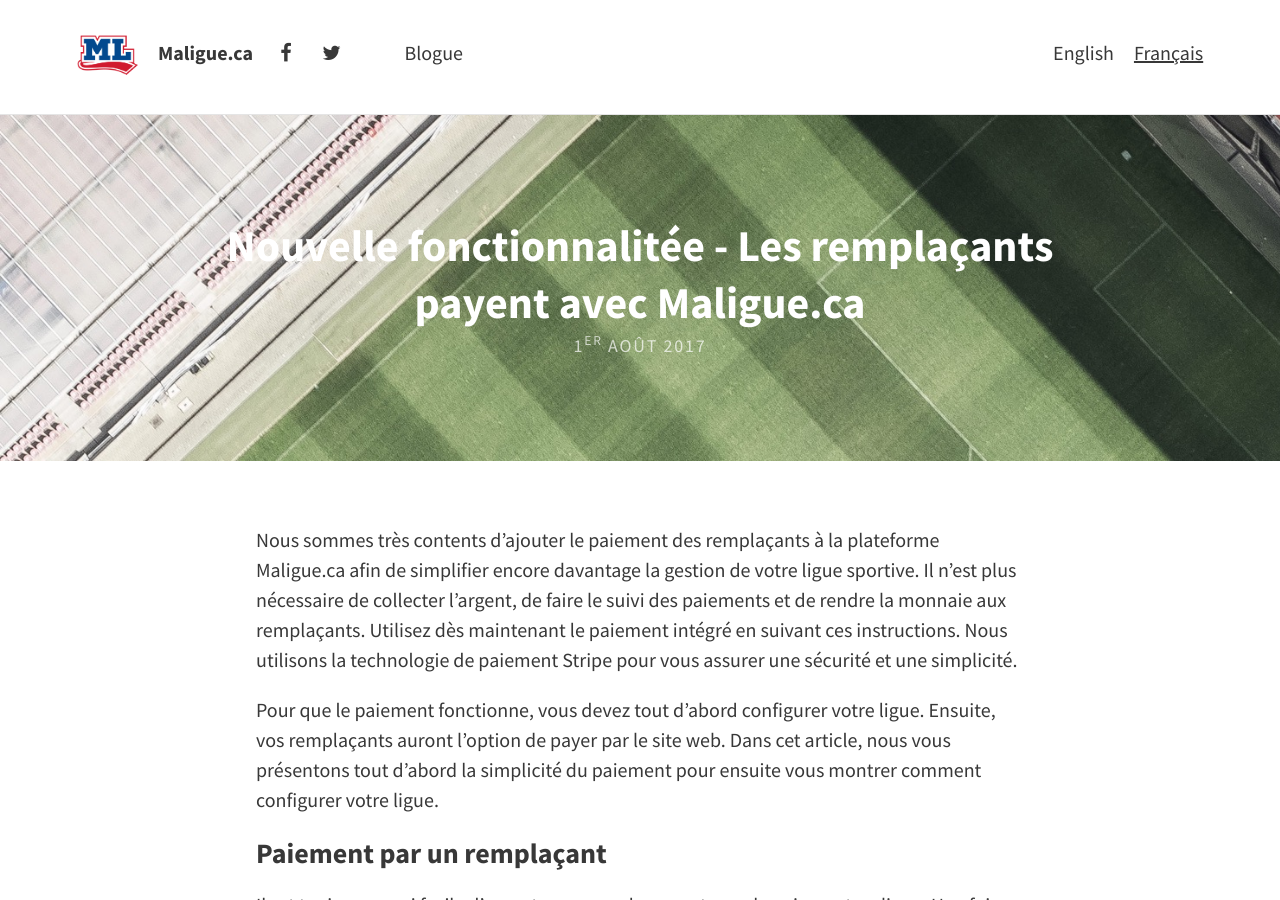
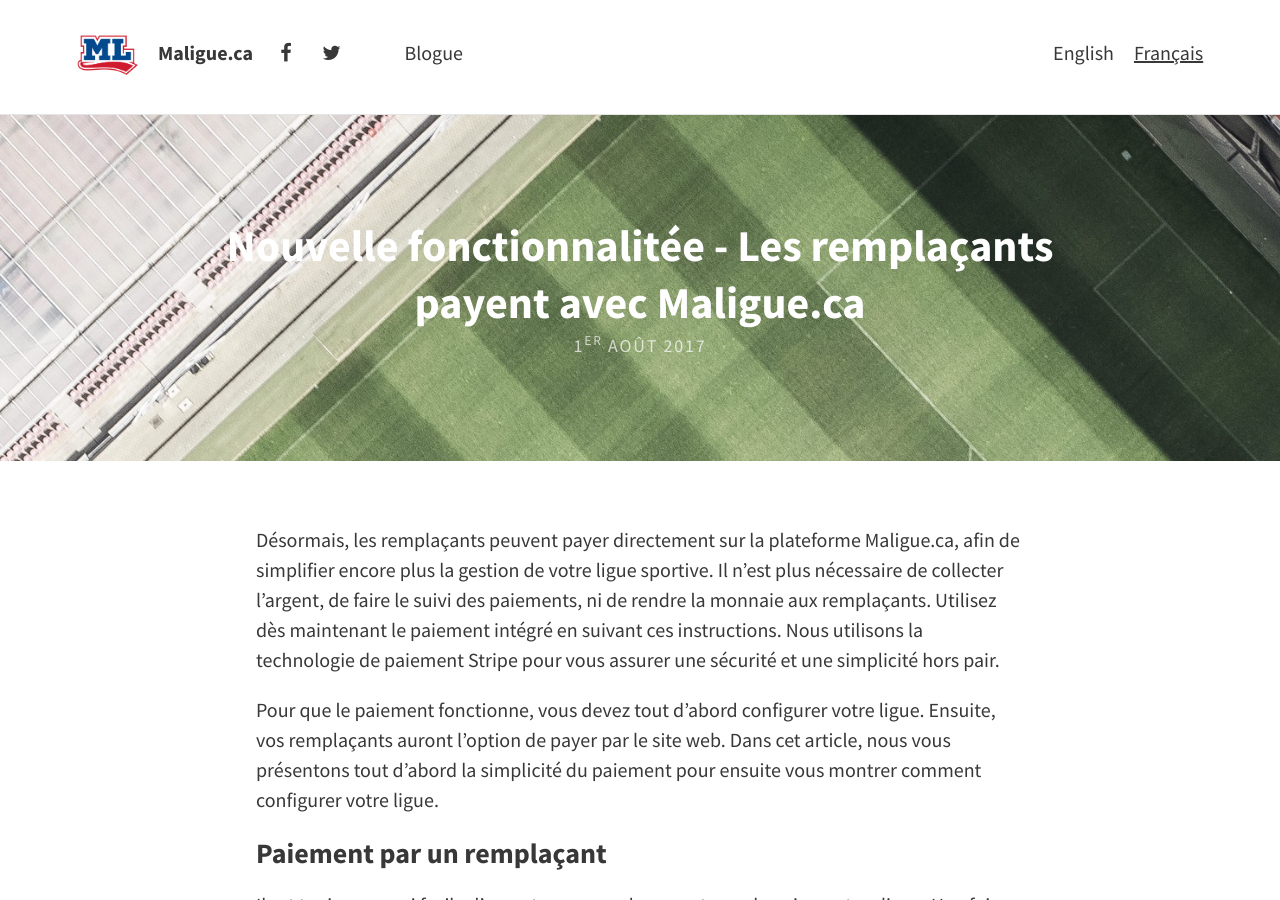
Before and after one commit to maligue/maligue.github.io, a Jekyll site: the page built from _posts/fr/2017-08-01-paiements-remplacant.md, in a window 1280 px wide and 900 px high. Built offline with Jekyll 4.4.1, drawn with Linux system fonts in a browser that asks for light colours; nearby versions of some CDN libraries.

```diff
--- a/_posts/fr/2017-08-01-paiements-remplacant.md
+++ b/_posts/fr/2017-08-01-paiements-remplacant.md
@@ -3,7 +3,7 @@ title: "Nouvelle fonctionnalitée - Les remplaçants payent avec Maligue.ca"
 lang: fr
 localization: substitute-payments
 ---
-Nous sommes très contents d’ajouter le paiement des remplaçants à la plateforme Maligue.ca afin de simplifier encore davantage la gestion de votre ligue sportive. Il n’est plus nécessaire de collecter l’argent, de faire le suivi des paiements et de rendre la monnaie aux remplaçants. Utilisez dès maintenant le paiement intégré en suivant ces instructions. Nous utilisons la technologie de paiement Stripe pour vous assurer une sécurité et une simplicité.
+Désormais, les remplaçants peuvent payer directement sur la plateforme Maligue.ca, afin de simplifier encore plus la gestion de votre ligue sportive. Il n'est plus nécessaire de collecter l'argent, de faire le suivi des paiements, ni de rendre la monnaie aux remplaçants. Utilisez dès maintenant le paiement intégré en suivant ces instructions. Nous utilisons la technologie de paiement Stripe pour vous assurer une sécurité et une simplicité hors pair.
 
 Pour que le paiement fonctionne, vous devez tout d’abord configurer votre ligue. Ensuite, vos remplaçants auront l’option de payer par le site web. Dans cet article, nous vous présentons tout d’abord la simplicité du paiement pour ensuite vous montrer comment configurer votre ligue.
 
```
